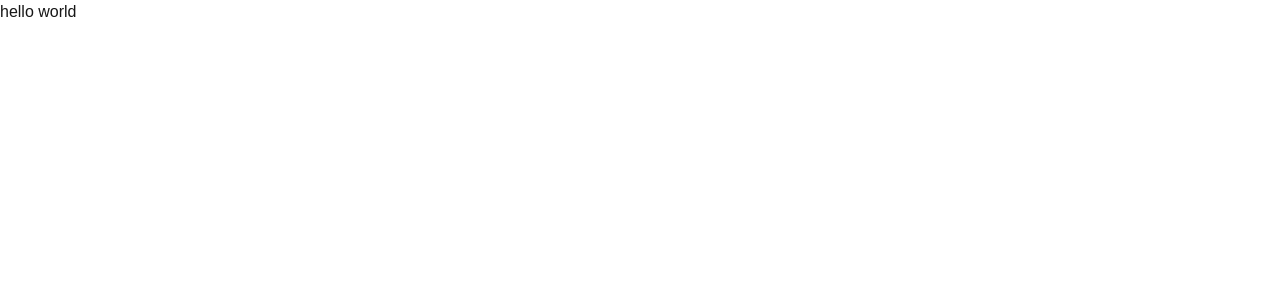
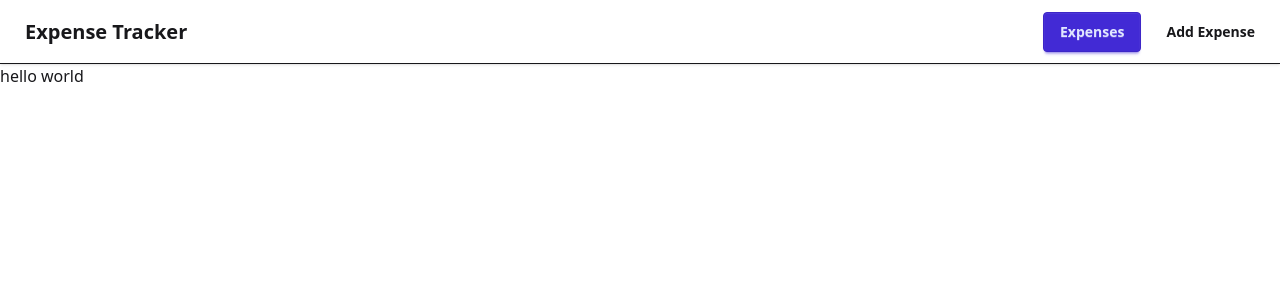
Before and after one commit to Nazmul-vs-code/mongoose-ts-redux-expense-trackekr, a Next.js app: page / in a window 1280 px wide. Shown: the top 300 px of the page. Built offline with nearby package versions, Linux system fonts and the light colour scheme.

Commit message:
Navbar added

```diff
--- a/src/app/globals.css
+++ b/src/app/globals.css
@@ -1,27 +1,2 @@
 @import "tailwindcss";
 @plugin "daisyui";
-
-:root {
-  --background: #ffffff;
-  --foreground: #171717;
-}
-
-@theme inline {
-  --color-background: var(--background);
-  --color-foreground: var(--foreground);
-  --font-sans: var(--font-geist-sans);
-  --font-mono: var(--font-geist-mono);
-}
-
-@media (prefers-color-scheme: dark) {
-  :root {
-    --background: #0a0a0a;
-    --foreground: #ededed;
-  }
-}
-
-body {
-  background: var(--background);
-  color: var(--foreground);
-  font-family: Arial, Helvetica, sans-serif;
-}
--- a/src/app/layout.tsx
+++ b/src/app/layout.tsx
@@ -2,6 +2,7 @@ import type { Metadata } from "next";
 import { Geist, Geist_Mono } from "next/font/google";
 import "./globals.css";
 import ReduxProvider from "@/redux/Provider";
+import Navbar from "@/components/Navbar";
 
 const geistSans = Geist({
   variable: "--font-geist-sans",
@@ -27,7 +28,7 @@ export default function RootLayout({ children }: LayoutProps<"/">) {
       <body className="min-h-full flex flex-col">
 
         <ReduxProvider>
-
+         <Navbar />
           {children}
         </ReduxProvider>
 
--- /dev/null
+++ b/src/components/ExpenseForm.tsx
@@ -0,0 +1,96 @@
+"use client";
+
+import { useState } from "react";
+import { useDispatch } from "react-redux";
+import { AppDispatch } from "@/redux/store";
+import { addExpense } from "@/redux/features/expenseSlice";
+import { createExpense } from "@/services/expenseApi";
+
+const ExpenseForm = () => {
+  const dispatch = useDispatch<AppDispatch>();
+
+  const [title, setTitle] = useState("");
+  const [amount, setAmount] = useState("");
+  const [category, setCategory] = useState<
+    "Food" | "Transport" | "Shopping" | "Others"
+  >("Food");
+  const [date, setDate] = useState("");
+
+  const handleSubmit = async (e: React.FormEvent) => {
+    e.preventDefault();
+
+    if (!title || !amount || !date) {
+      return;
+    }
+
+    try {
+      const newExpense = await createExpense({
+        title,
+        amount: Number(amount),
+        category,
+        date,
+      });
+
+      dispatch(addExpense(newExpense));
+
+      setTitle("");
+      setAmount("");
+      setCategory("Food");
+      setDate("");
+    } catch (error) {
+      console.error("Failed to create expense:", error);
+    }
+  };
+
+  return (
+    <form onSubmit={handleSubmit} className="space-y-4">
+      <input
+        type="text"
+        placeholder="Expense title"
+        value={title}
+        onChange={(e) => setTitle(e.target.value)}
+        className="input input-bordered w-full"
+      />
+
+      <input
+        type="number"
+        placeholder="Amount"
+        value={amount}
+        onChange={(e) => setAmount(e.target.value)}
+        className="input input-bordered w-full"
+      />
+
+      <select
+        value={category}
+        onChange={(e) =>
+          setCategory(
+            e.target.value as
+              | "Food"
+              | "Transport"
+              | "Shopping"
+              | "Others"
+          )
+        }
+        className="select select-bordered w-full"
+      >
+        <option value="Food">Food</option>
+        <option value="Transport">Transport</option>
+        <option value="Shopping">Shopping</option>
+        <option value="Others">Others</option>
+      </select>
+
+      <input
+        type="date"
+        value={date}
+        onChange={(e) => setDate(e.target.value)}
+        className="input input-bordered w-full"
+      />
+
+      <button type="submit" className="btn btn-primary w-full">
+        Add Expense
+      </button>
+    </form>
+  );
+};
+
+export default ExpenseForm;
--- /dev/null
+++ b/src/components/Navbar.tsx
@@ -0,0 +1,40 @@
+"use client";
+
+import Link from "next/link";
+import { usePathname } from "next/navigation";
+
+const Navbar = () => {
+  const pathname = usePathname();
+
+  return (
+    <nav className="navbar border-b bg-base-100 shadow-sm">
+      <div className="navbar-start">
+        <Link href="/" className="btn btn-ghost text-xl">
+          Expense Tracker
+        </Link>
+      </div>
+
+      <div className="navbar-end gap-2">
+        <Link
+          href="/"
+          className={`btn ${
+            pathname === "/" ? "btn-primary" : "btn-ghost"
+          }`}
+        >
+          Expenses
+        </Link>
+
+        <Link
+          href="/add-expense"
+          className={`btn ${
+            pathname === "/add-expense" ? "btn-primary" : "btn-ghost"
+          }`}
+        >
+          Add Expense
+        </Link>
+      </div>
+    </nav>
+  );
+};
+
+export default Navbar;
```
